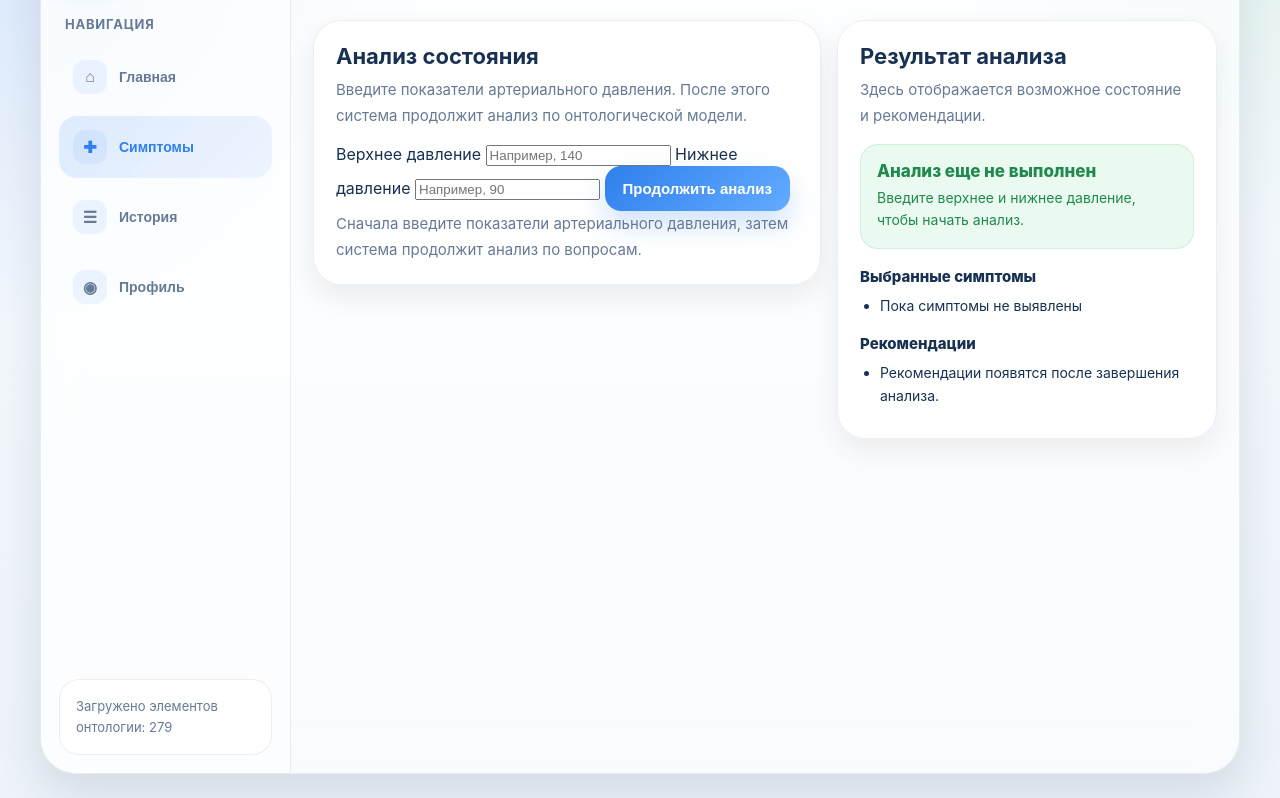
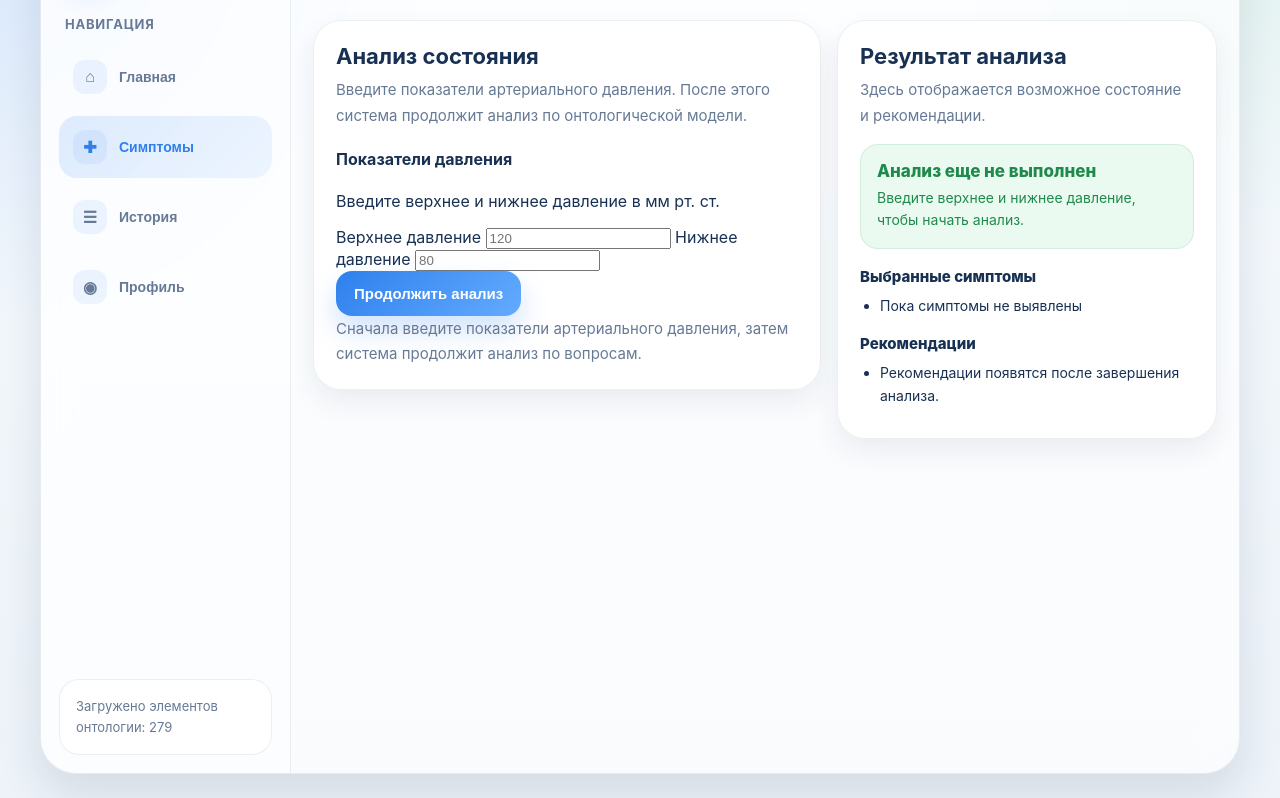
Before and after one commit to onorry/a_hypten, a plain HTML site: page index.html in a window 1280 px wide. Both pictures are taken after a click on the button "Начать анализ". Shown: the part 110-908 px from the top of the page. Drawn offline with Linux system fonts and the light colour scheme.

Commit message:
Add files via upload

```diff
--- a/index.html
+++ b/index.html
@@ -91,35 +91,49 @@
     по онтологической модели.
   </p>
 
-  <div id="pressureForm" class="pressure-form">
+  <div class="pressure-panel" id="pressureForm">
 
-    <label class="input-group">
-      Верхнее давление
+  <div class="pressure-head">
+    <h4>Показатели давления</h4>
+
+    <p>
+      Введите верхнее и нижнее давление
+      в мм рт. ст.
+    </p>
+  </div>
+
+  <div class="pressure-inputs">
+
+    <label class="pressure-field">
+      <span>Верхнее давление</span>
 
       <input
         type="number"
         id="systolicInput"
-        placeholder="Например, 140"
+        placeholder="120"
       >
     </label>
 
-    <label class="input-group">
-      Нижнее давление
+    <label class="pressure-field">
+      <span>Нижнее давление</span>
 
       <input
         type="number"
         id="diastolicInput"
-        placeholder="Например, 90"
+        placeholder="80"
       >
     </label>
 
-    <button
-      class="btn btn-primary"
-      onclick="startPressureAnalysis()"
-    >
-      Продолжить анализ
-    </button>
   </div>
+
+  <button
+    class="btn btn-primary pressure-button"
+    onclick="startPressureAnalysis()"
+  >
+    Продолжить анализ
+  </button>
+
+</div>
 
   <div id="questionBox">
     <p class="text">
```
